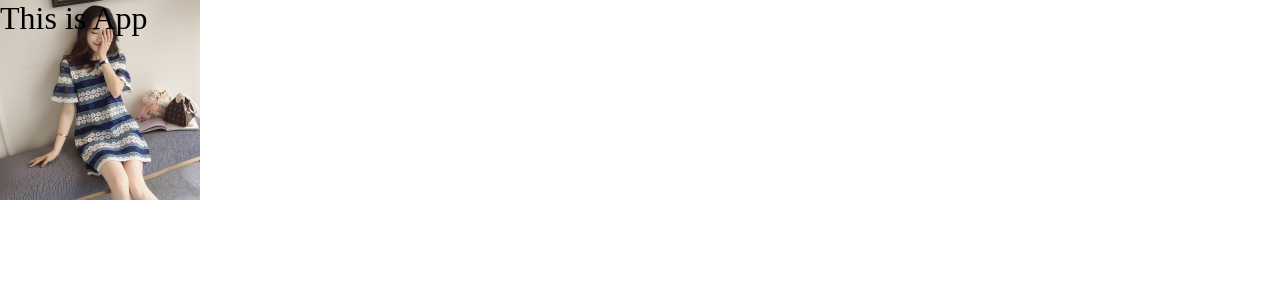
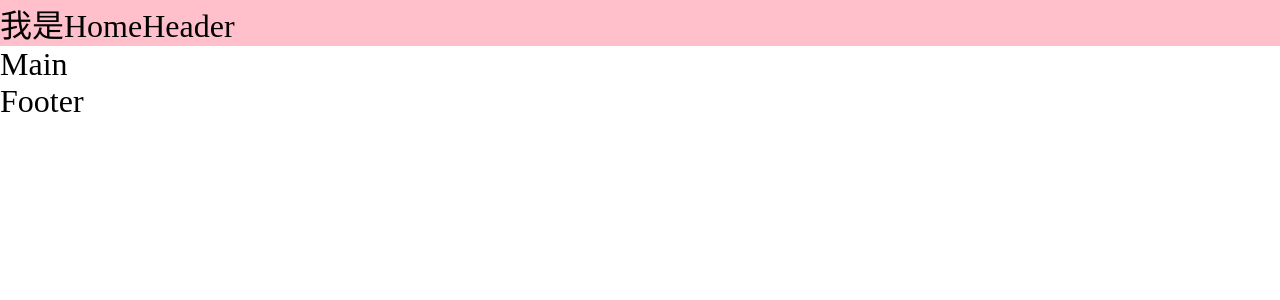
Before and after one commit to wdk52154/Learn-React, a React app: page / in a window 1280 px wide. Shown: the top 300 px of the page. Built offline with nearby package versions, Linux system fonts and the light colour scheme.

Commit message:
设计一个组件的结构和样式写法

```diff
--- a/package.json
+++ b/package.json
@@ -47,6 +47,7 @@
     "react": "^18.3.1",
     "react-dom": "^18.3.1",
     "react-router-dom": "^6.26.1",
+    "styled-components": "^6.1.12",
     "typescript": "^5.5.4"
   }
 }
--- a/src/App.tsx
+++ b/src/App.tsx
@@ -1,10 +1,11 @@
 import React from 'react';
+import Home from './components/Home/Home';
 
 const App: React.FC = () => {
   return (
-    <div className="app-box">
-      <h1>This is App</h1>
-    </div>
+    <>
+      <Home />
+    </>
   );
 };
 
--- a/src/assets/style/global.less
+++ b/src/assets/style/global.less
@@ -1,9 +1,9 @@
 //全局样式
 
-.app-box{
+// .app-box{
 
-        width: 200px;
-        height: 200px;
-        background: url('../images/girl.jpg') no-repeat;// no-repeat 不平铺
-        background-size: 100% 100%;//横向百分比，纵向百分比。
-}
+//         width: 200px;
+//         height: 200px;
+//         background: url('../images/girl.jpg') no-repeat;// no-repeat 不平铺
+//         background-size: 100% 100%;//横向百分比，纵向百分比。
+// }
--- /dev/null
+++ b/src/components/Home/Footer.tsx
@@ -0,0 +1,11 @@
+import React from 'react';
+
+const Footer: React.FC = () => {
+  return (
+    <div className="homefooter-box">
+      <h1>Footer</h1>
+    </div>
+  );
+};
+
+export default Footer;
--- /dev/null
+++ b/src/components/Home/Header.tsx
@@ -0,0 +1,11 @@
+import React from 'react';
+
+const Header: React.FC = () => {
+  return (
+    <>
+      <h1 className="homeheader-h1">我是HomeHeader</h1>
+    </>
+  );
+};
+
+export default Header;
--- /dev/null
+++ b/src/components/Home/Home.tsx
@@ -0,0 +1,16 @@
+import React from 'react';
+import Header from './Header';
+import './index.less';
+import Footer from './Footer';
+import Main from './Main';
+const Home: React.FC = () => {
+  return (
+    <>
+      <Header />
+      <Main />
+      <Footer />
+    </>
+  );
+};
+
+export default Home;
--- /dev/null
+++ b/src/components/Home/Main.tsx
@@ -0,0 +1,11 @@
+import React from 'react';
+
+const Main: React.FC = () => {
+  return (
+    <div className="homemain-box">
+      <h1>Main</h1>
+    </div>
+  );
+};
+
+export default Main;
--- /dev/null
+++ b/src/components/Home/index.less
@@ -0,0 +1,3 @@
+.homeheader-h1{
+    background-color: pink;
+}
```
Also changed, not shown: 1 other file (tests, documents, lock files or other folders).
